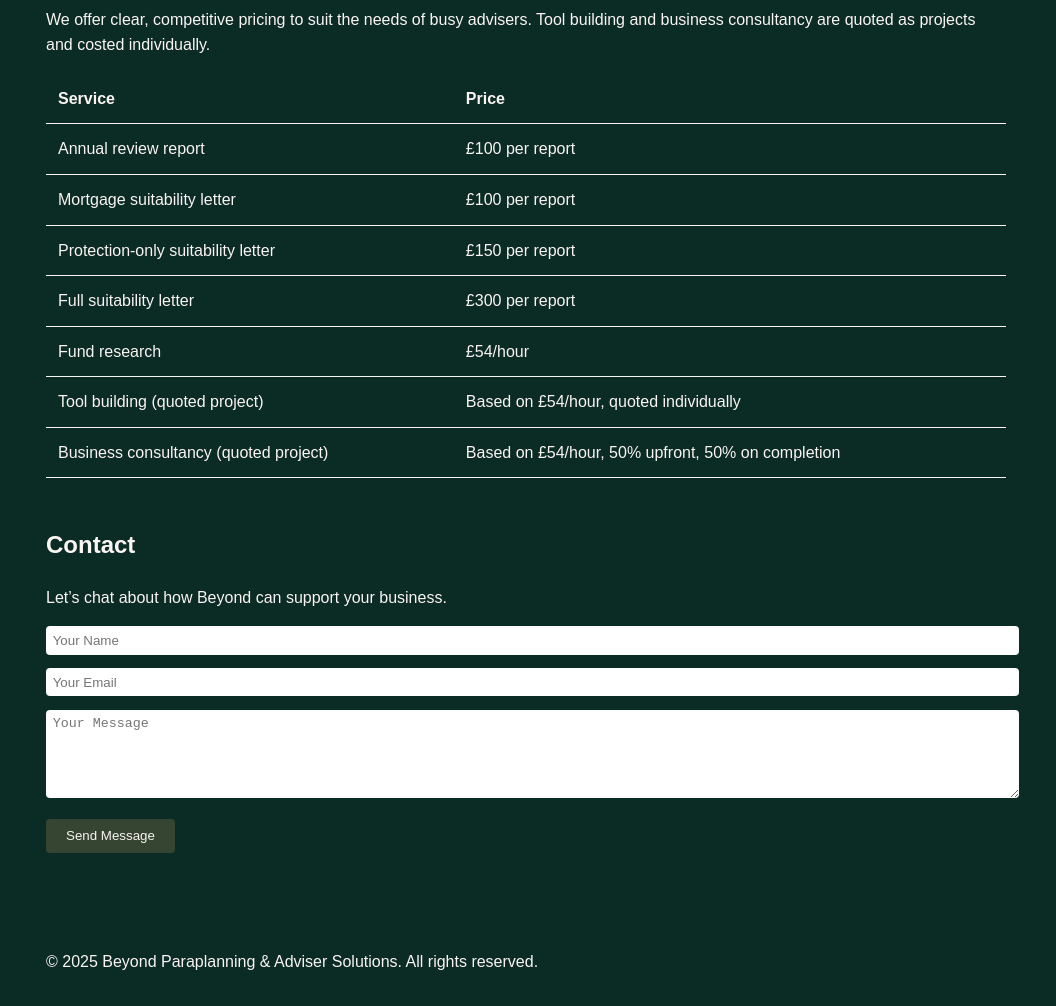
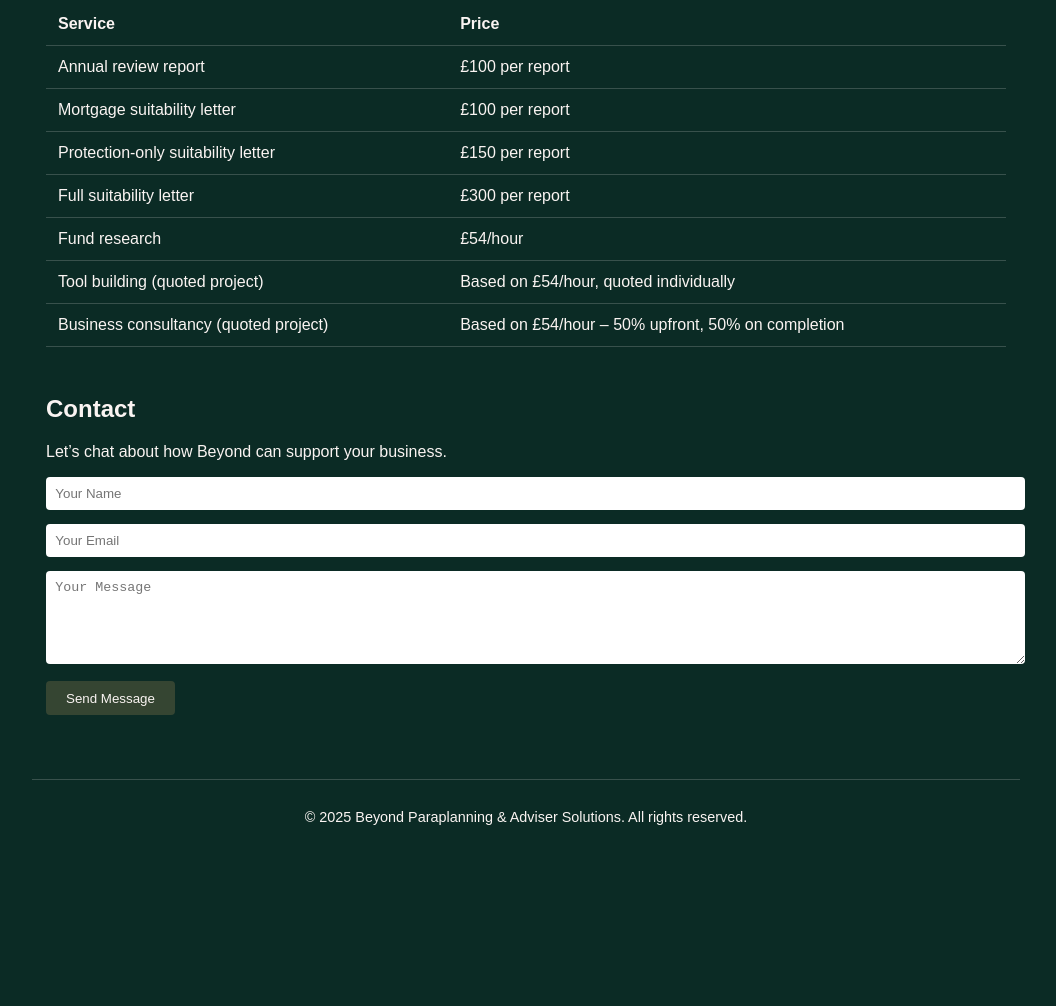
Before and after one commit to BeyondParaplanning/Beyond-site, a plain HTML site: page index.html in a window 1280 px wide. Shown: the part 831-1837 px from the top of the page, without its empty margins (114-1170 px from the left). After the commit the page ends 1685 px from the top, so only its background shows below. Drawn offline with Linux system fonts and the light colour scheme.

Commit message:
Update index.html
Updated as the code was broken

```diff
--- a/index.html
+++ b/index.html
@@ -1,4 +1,5 @@
-<!DOCTYPE html><html lang="en">
+<!DOCTYPE html>
+<html lang="en">
 <head>
   <meta charset="UTF-8" />
   <meta name="viewport" content="width=device-width, initial-scale=1.0" />
@@ -12,44 +13,79 @@
       --font: #faf4f2;
       --accent: #354532;
     }
+
     body {
       margin: 0;
       font-family: sans-serif;
       background-color: var(--bg);
       color: var(--font);
-      line-height: 1.6;
     }
-    header, nav, main, footer {
+
+    header, main, footer {
       max-width: 960px;
       margin: auto;
       padding: 1em;
     }
+
+    nav {
+      text-align: center;
+      margin-bottom: 2em;
+    }
+
     nav a {
       color: var(--font);
-      margin-right: 1em;
+      margin: 0 1em;
       text-decoration: none;
       font-weight: bold;
     }
+
+    .logo-container {
+      text-align: center;
+      margin: 2em 0 1em;
+    }
+
+    .logo-container img {
+      max-width: 200px;
+      height: auto;
+    }
+
     h1, h2 {
       color: var(--font);
     }
-    section {
-      margin-bottom: 3em;
-    }
+
     .cta {
       background: var(--accent);
       color: var(--font);
       padding: 1em;
       text-align: center;
       border-radius: 8px;
+      margin-top: 1em;
     }
+
+    section {
+      margin-bottom: 3em;
+    }
+
+    table {
+      width: 100%;
+      border-collapse: collapse;
+      margin-top: 1em;
+    }
+
+    th, td {
+      text-align: left;
+      padding: 0.75em;
+      border-bottom: 1px solid #faf4f230;
+    }
+
     form input, form textarea {
       width: 100%;
-      padding: 0.5em;
+      padding: 0.7em;
       margin-bottom: 1em;
       border: none;
       border-radius: 4px;
     }
+
     form button {
       background: var(--accent);
       color: var(--font);
@@ -58,27 +94,17 @@
       border-radius: 4px;
       cursor: pointer;
     }
-    table {
-      width: 100%;
-      border-collapse: collapse;
-      margin-top: 1em;
-    }
-    th, td {
-      padding: 0.75em;
-      text-align: left;
-      border-bottom: 1px solid var(--font);
-    }
-    .logo-container {
+
+    footer {
       text-align: center;
-      margin-bottom: 1em;
-    }
-    .logo-container img {
-      max-width: 200px;
-      height: auto;
+      font-size: 0.9em;
+      border-top: 1px solid #faf4f230;
+      padding-top: 1em;
     }
   </style>
 </head>
 <body>
+
   <header>
     <div class="logo-container">
       <img src="logo.png" alt="Beyond logo" />
@@ -89,12 +115,16 @@
       <a href="#pricing">Pricing</a>
       <a href="#contact">Contact</a>
     </nav>
-  </header>  <main>
+  </header>
+
+  <main>
     <section id="home">
       <h2>Saving Time, Giving It Back</h2>
       <p>Beyond exists to free up advisers' time, reduce mental load, and return focus to what really matters — your clients, your business, your life. Whether you're a financial or mortgage adviser, Beyond is built to help you deliver with less stress and more efficiency.</p>
       <div class="cta">Let’s take your paraplanning off your plate.</div>
-    </section><section id="about">
+    </section>
+
+    <section id="about">
       <h2>About Beyond</h2>
       <p><strong>Mission:</strong> To provide intelligent, reliable support that empowers financial and mortgage advisers to do what they do best — advise.</p>
       <p><strong>Why I launched Beyond:</strong> After years in the profession, I saw how many brilliant advisers were stretched too thin. I wanted to create a service that lightens the load, gives time back, and brings calm to the chaos.</p>
@@ -137,7 +167,7 @@
           </tr>
           <tr>
             <td>Business consultancy (quoted project)</td>
-        <td>Based on £54/hour, 50% upfront, 50% on completion</td>
+            <td>Based on £54/hour – 50% upfront, 50% on completion</td>
           </tr>
         </tbody>
       </table>
@@ -153,9 +183,11 @@
         <button type="submit">Send Message</button>
       </form>
     </section>
+  </main>
 
-  </main>  <footer>
+  <footer>
     <p>&copy; 2025 Beyond Paraplanning & Adviser Solutions. All rights reserved.</p>
   </footer>
+
 </body>
 </html>
```
Lines whose indentation alone changed are shown as unchanged.
